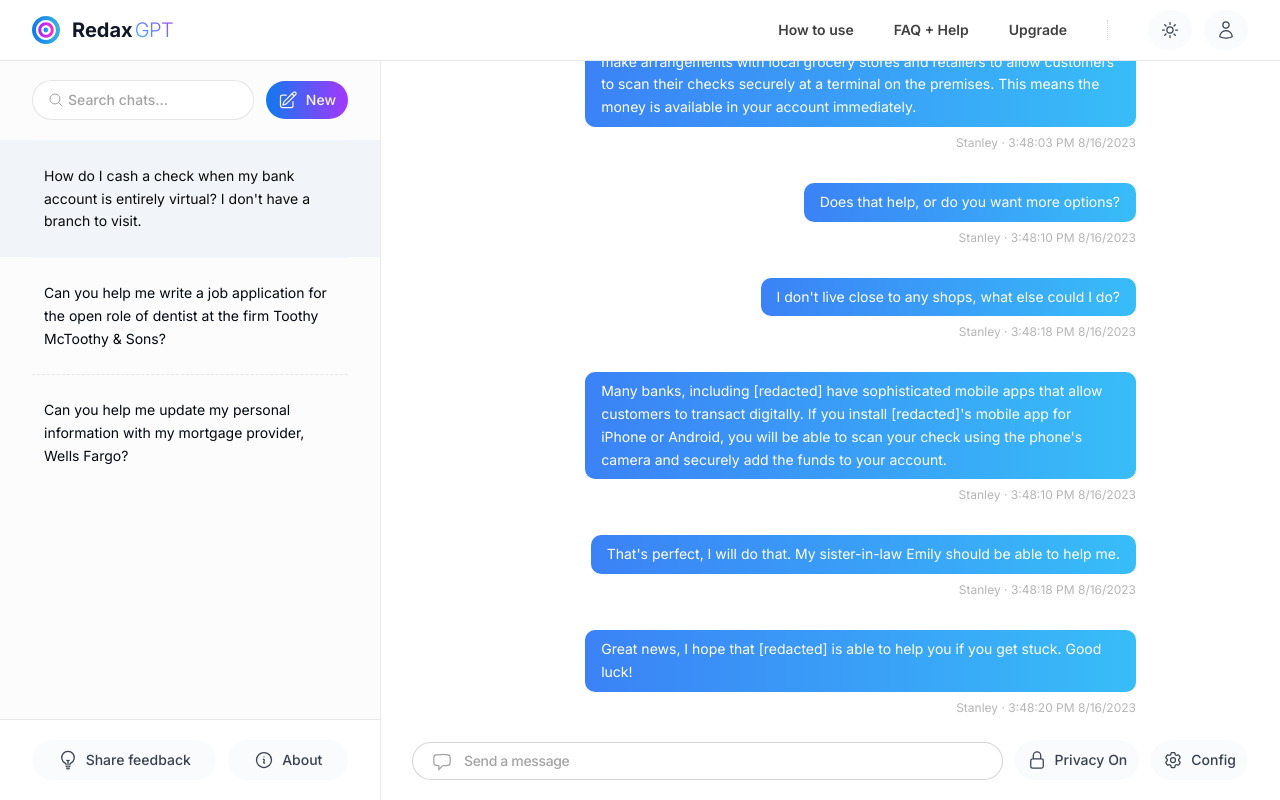
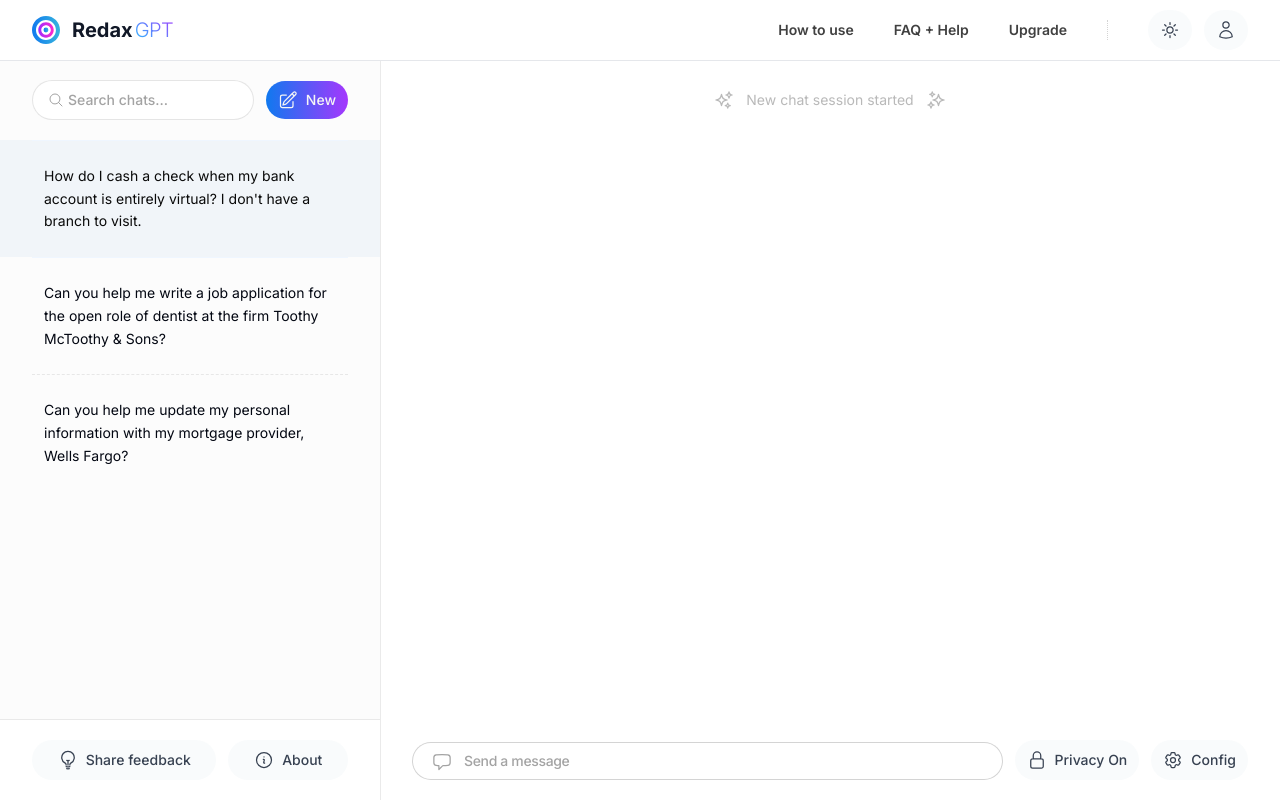
Before and after one commit to goodeyelabs/gpt-chatster, a Next.js app: page / in a window 1280 px wide. Built offline with nearby package versions, Linux system fonts and the light colour scheme.

Commit message:
test 2: remove animation from message bubbles

```diff
--- a/src/components/messages.tsx
+++ b/src/components/messages.tsx
@@ -35,19 +35,7 @@
                         const msg:any = m
 
                         return (
-                            <div
-                                key={m_idx}
-                                className='grid px-2.5 md:px-3 xl:px-4'
-                            >
-                                <div className='grid gap-2 w-[90%] place-self-end justify-end justify-items-end py-4'>
-                                    <div className='grid bg-gradient-to-r from-blue-500 to-sky-400 rounded-[10px] px-2.5 md:px-3 xl:px-4'>
-                                        <p className='text-sm font-base tracking-slight leading-relaxed text-white py-2'>
-                                            {msg.message || 'New message'}
-                                        </p>
-                                    </div>
-                                    <p className='text-xs text-neutral-400/80 dark:text-neutral-500/70 tracking-normal'><span className='font-base'>Stanley</span> &middot; {mounted ? formatDate(msg.timestamp.toString()) : 'Loading'}</p>
-                                </div>
-                            </div>
+                            <></>
                         )
                     })
                 }
```
